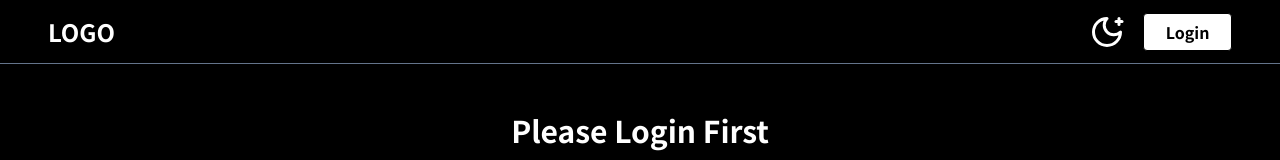
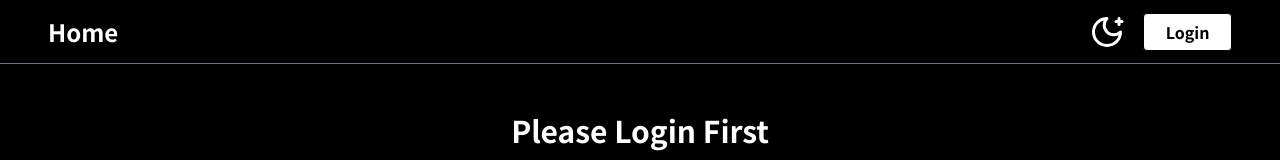
Before and after one commit to raamiiChu/Issue-Poster, a Next.js app: page / in a window 1280 px wide. Shown: the top 160 px of the page. Built offline with nearby package versions, Linux system fonts and the light colour scheme; no server answers.

Commit message:
feat(header): add link to homepage

```diff
--- a/src/components/Header/Header.tsx
+++ b/src/components/Header/Header.tsx
@@ -10,7 +10,9 @@ import ThemeToggle from "./ThemeToggle";
 const Header = () => {
     return (
         <header className="sticky top-0 z-50 h-16 grid grid-cols-12 px-12 items-center border-b border-slate-500 backdrop-blur">
-            <h1 className="col-span-3 text-2xl font-bold">LOGO</h1>
+            <Link href={"/"} className="col-span-3 text-2xl font-bold">
+                <h1>Home</h1>
+            </Link>
             <nav className="col-end-13 col-span-2 grid grid-cols-4 items-center gap-5">
                 <GithubAvatar />
                 <ThemeToggle />
```
